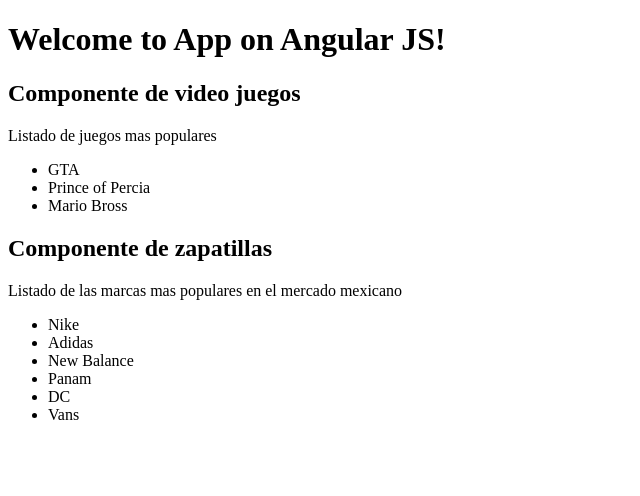
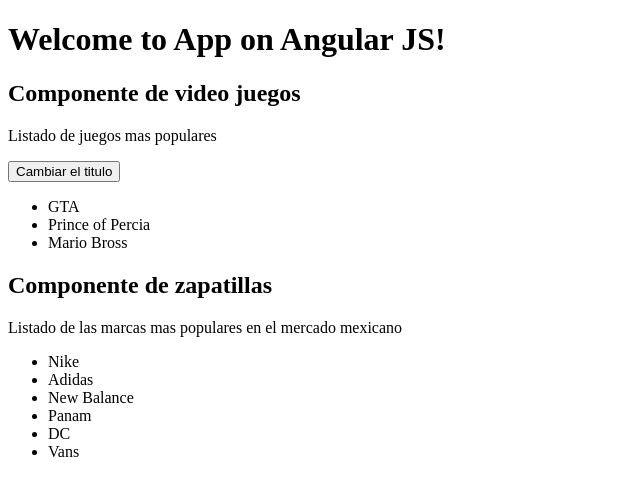
Before and after one commit to victorj-sosar/PruebasAngular, an Angular app: page / in a window 1280 px wide. Shown: the top 496 px of the page, without its empty margins (0-640 px from the left). Built offline with nearby package versions, Linux system fonts and the light colour scheme.

Commit message:
implementacion de hooks

```diff
--- a/src/app/videojuego/videojuego.component.html
+++ b/src/app/videojuego/videojuego.component.html
@@ -1,5 +1,6 @@
 <h2>{{titulo}}</h2>
 <p>{{listado}}</p>
+<button (click)='cambiarTitulo()'>Cambiar el titulo</button>
 <ul>
   <li>GTA</li>
   <li>Prince of Percia</li>
--- a/src/app/videojuego/videojuego.component.ts
+++ b/src/app/videojuego/videojuego.component.ts
@@ -1,14 +1,23 @@
-import { Component } from "@angular/core";
+import { Component, OnInit, DoCheck } from "@angular/core";
 @Component({
    selector: 'videojuego',
    templateUrl: './videojuego.component.html'
 })
-export class videojuego{
+export class videojuego implements OnInit, DoCheck{
    public titulo: string;
    public listado: string;
    constructor() {
       this.titulo= "Componente de video juegos";
-      this. listado="Listado de juegos mas populares"
-      console.log("Se ha cargado el componente video juego")
+      this. listado="Listado de juegos mas populares";
+   }
+   ngOnInit(){
+      console.log("OnInit ejecutado");
+   }
+   ngDoCheck(){
+      console.log("DoCheck ejecutado");
+
+   }
+   cambiarTitulo(){
+      this.titulo = "Nuevo titulo";
    }
 }
```
